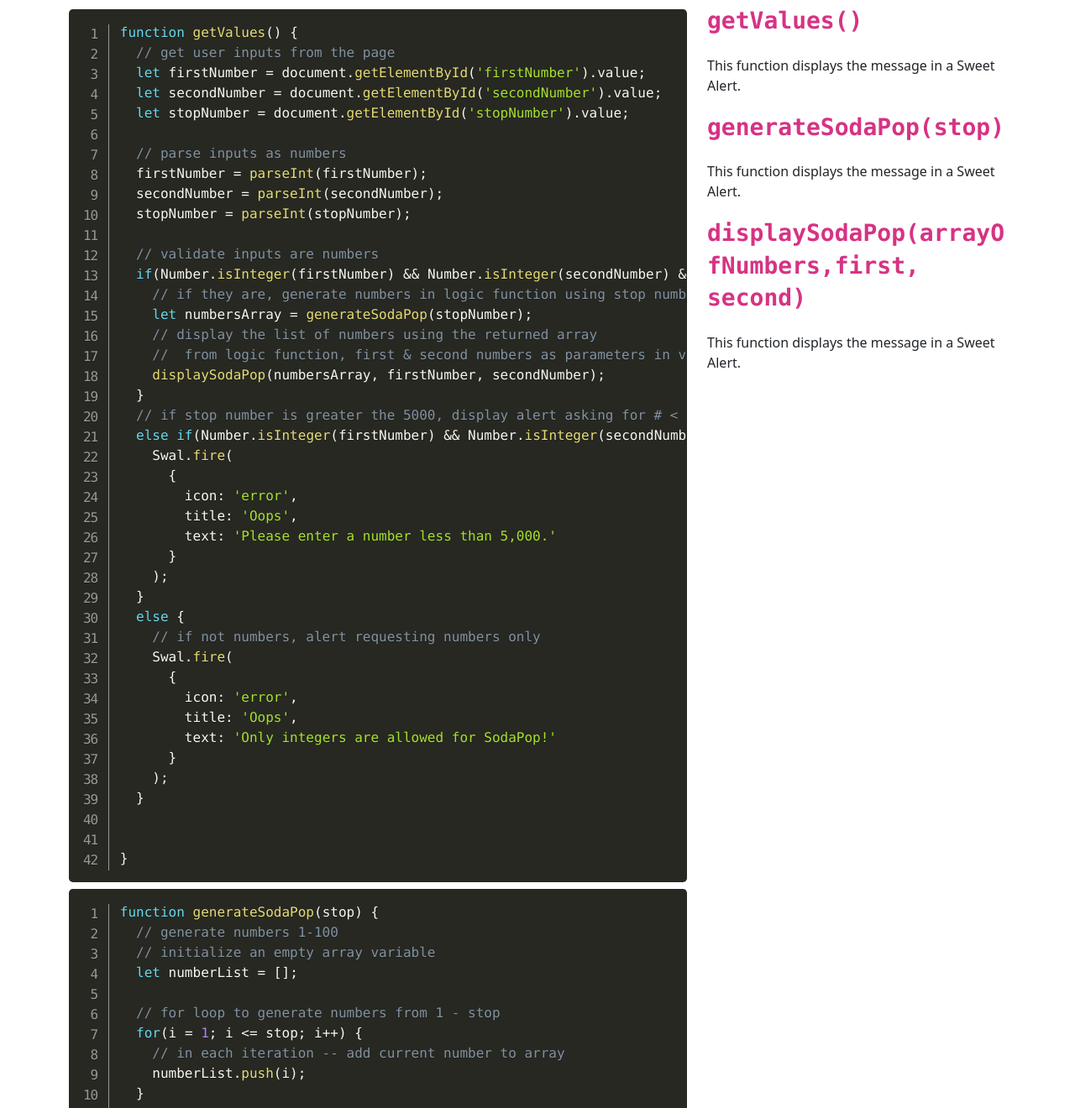
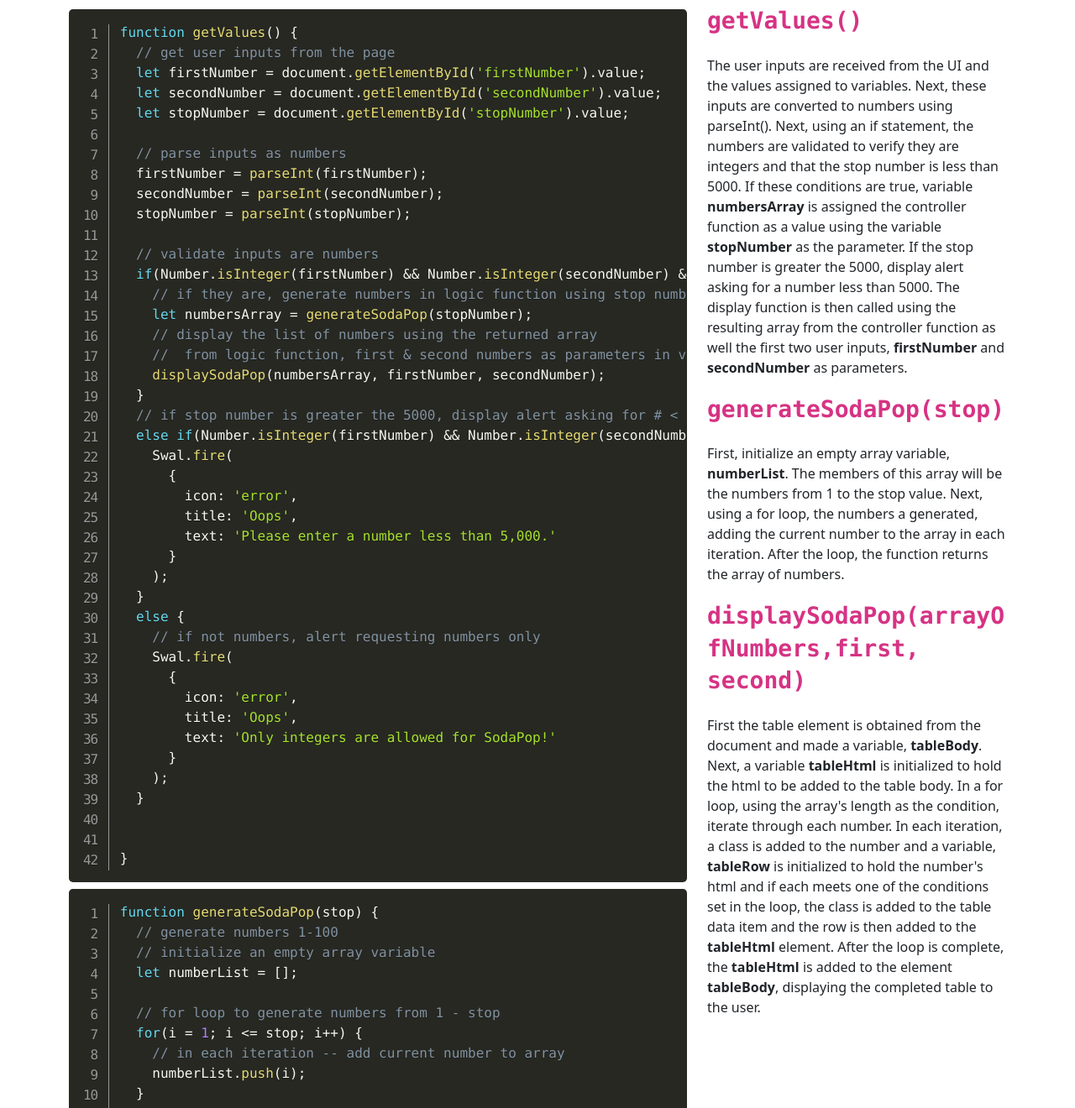
Before and after one commit to dev-vader091/JS-SodaPop, a plain HTML site: page code.html in a window 1280 px wide. Shown: the part 139-1459 px from the top of the page at 84% size. Drawn offline with nearby package versions, Linux system fonts and the light colour scheme.

Commit message:
updated page with text

```diff
--- a/code.html
+++ b/code.html
@@ -189,11 +189,32 @@
       </div>
       <div class="col-12 col-lg-4">
         <h5 class="fs-2 fw-bold pb-3"><code>getValues()</code></h5>
-        <p>This function displays the message in a Sweet Alert.</p>
+        <p>The user inputs are received from the UI and the values assigned to variables. Next, these inputs are
+          converted to numbers using parseInt().
+          Next, using an if statement, the numbers are validated to verify they are integers and that the stop number is
+          less than 5000. If these conditions are true, variable <strong>numbersArray</strong> is assigned the
+          controller function as a
+          value using the variable <strong>stopNumber</strong> as the parameter.
+          If the stop number is greater the 5000, display alert asking for a number less than 5000.
+          The display function is then called using the resulting array from the controller function as well the first
+          two user inputs, <strong>firstNumber</strong> and <strong>secondNumber</strong> as parameters.
+        </p>
         <h5 class="fs-2 fw-bold pb-3"><code>generateSodaPop(stop)</code></h5>
-        <p>This function displays the message in a Sweet Alert.</p>
+        <p>First, initialize an empty array variable, <strong>numberList</strong>. The members of this array will be the
+          numbers from 1 to the stop value. Next, using a for loop, the numbers a generated, adding the current number
+          to the array in each iteration.
+          After the loop, the function returns the array of numbers.
+        </p>
         <h5 class="fs-2 fw-bold pb-3"><code>displaySodaPop(arrayOfNumbers,first, second)</code></h5>
-        <p>This function displays the message in a Sweet Alert.</p>
+        <p>First the table element is obtained from the document and made a variable, <strong>tableBody</strong>. Next,
+          a variable <strong>tableHtml</strong> is initialized to hold the html to be added to the table body. In a for
+          loop, using the array's length as the condition, iterate through each number.
+          In each iteration, a class is added to the number and a variable, <strong>tableRow</strong> is initialized
+          to hold the number's html and if each meets one of the conditions set in the loop, the class is added to
+          the table data item and the row is then added to the <strong>tableHtml</strong> element.
+          After the loop is complete, the <strong>tableHtml</strong> is added to the element <strong>tableBody</strong>,
+          displaying the completed table to the user.
+        </p>
       </div>
     </div>
   </main>
```
